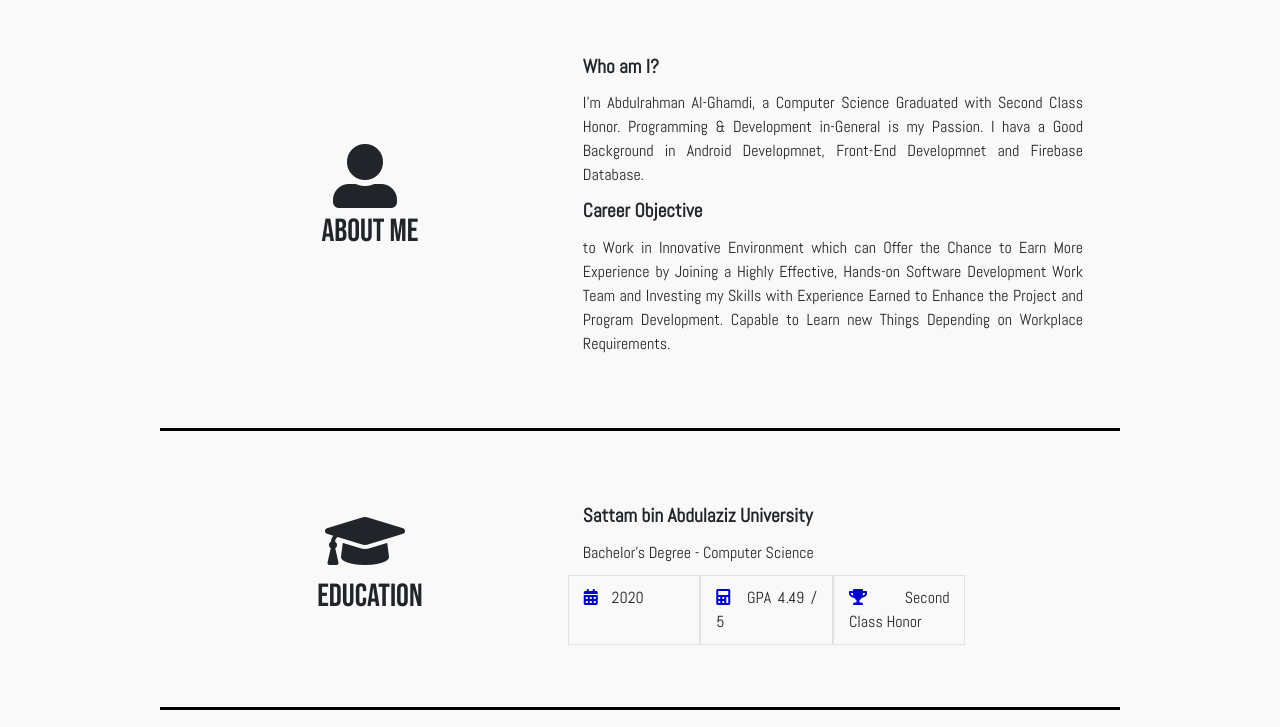
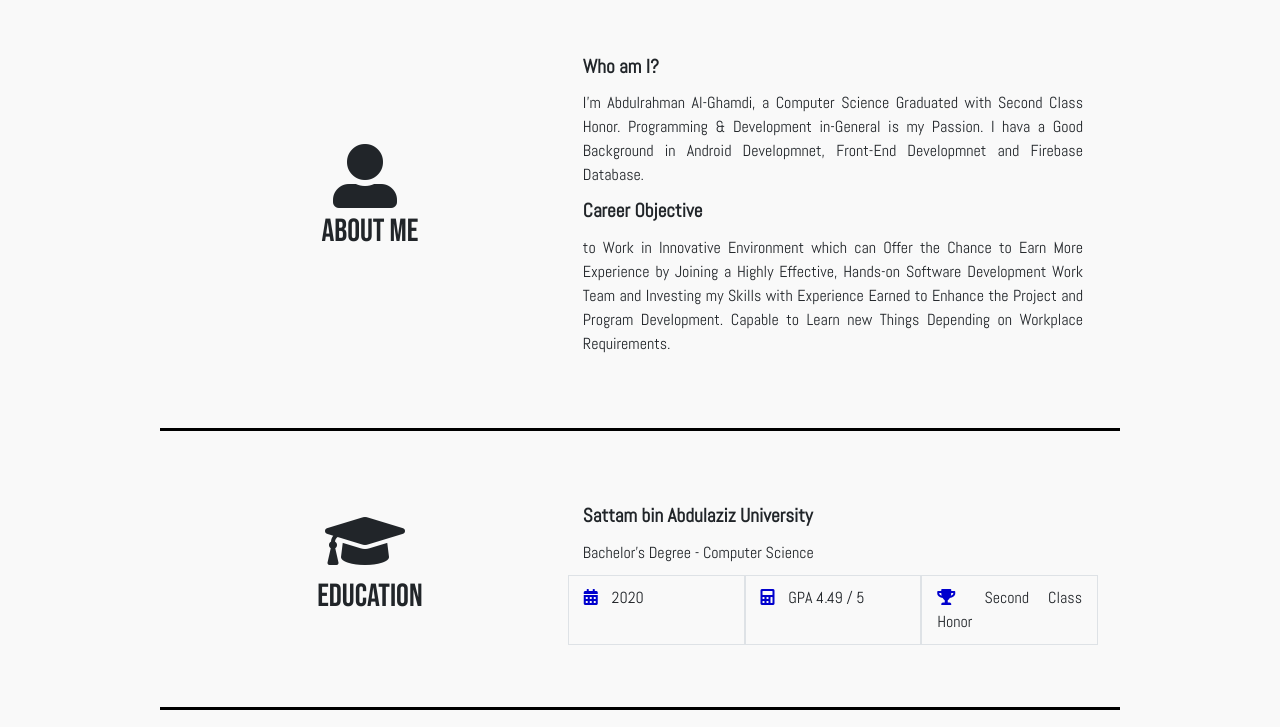
Before and after one commit to Abdulrahman-AlGhamdi/CV, a plain HTML site: page index.html in a window 1280 px wide. Shown: the part 73-800 px from the top of the page. Drawn offline with nearby package versions, Linux system fonts and the light colour scheme.

Commit message:
fixing education info

```diff
--- a/index.html
+++ b/index.html
@@ -82,13 +82,13 @@
         <p class="normal"><strong>Sattam bin Abdulaziz University</strong></p>
         <p>Bachelor's Degree - Computer Science</p>
         <div class="row">
-          <div class="border col-lg-3">
+          <div class="border col-lg-4">
             <p><i class="edu-icons fas fa-calendar-alt"></i> 2020</p>
           </div>
-          <div class="border col-lg-3">
+          <div class="border col-lg-4">
             <p><i class="edu-icons fas fa-calculator"></i> GPA 4.49 / 5</p>
           </div>
-          <div class="border col-lg-3">
+          <div class="border col-lg-4">
             <p><i class="edu-icons fas fa-trophy"></i> Second Class Honor</p>
           </div>
         </div>
```
